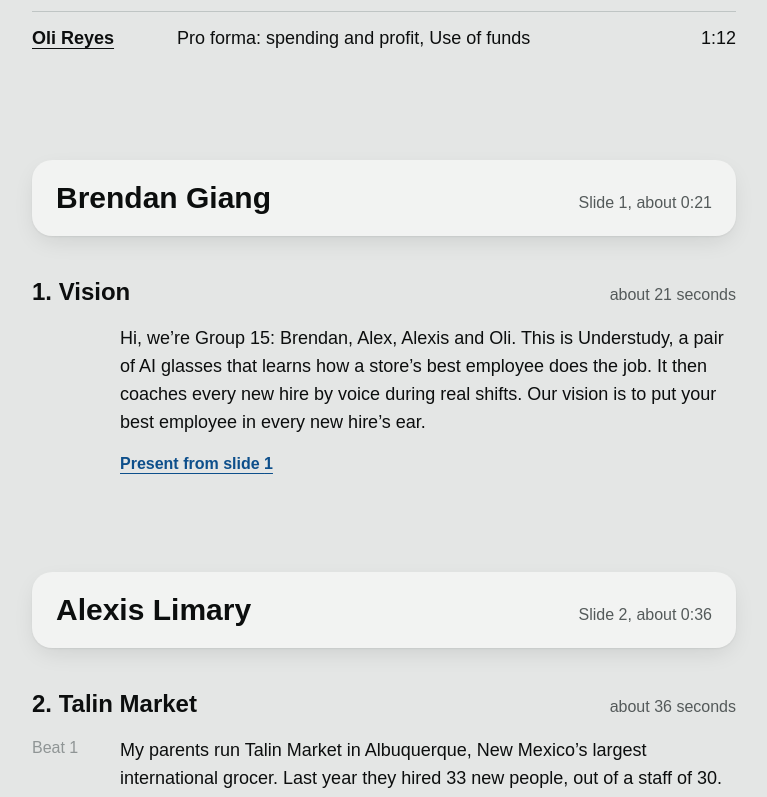
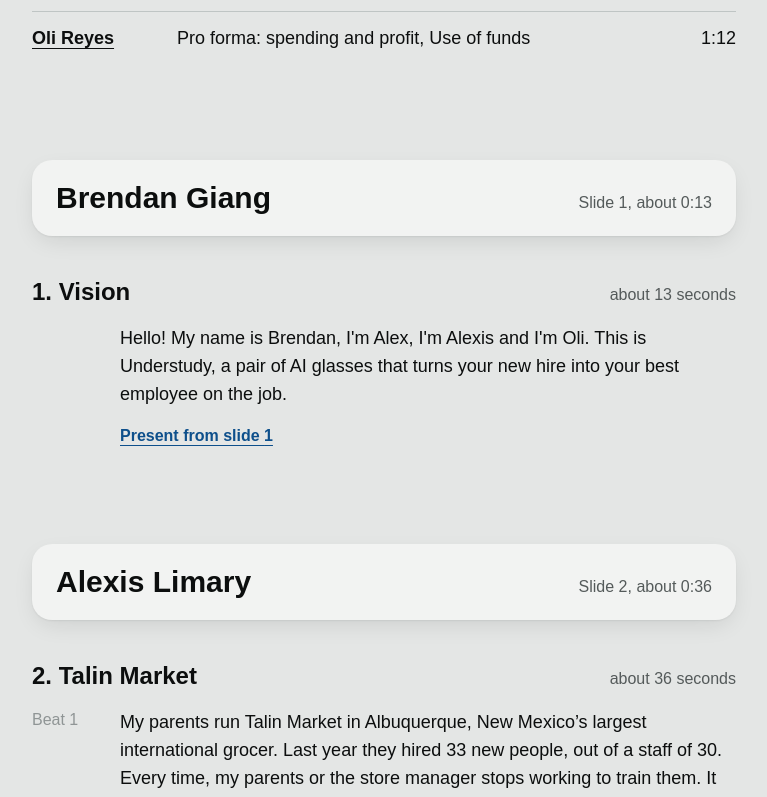
Before and after one commit to Appiest/understudy, a Next.js app: page /pitch/script in a window 1280 px wide. Shown: the part 646-1443 px from the top of the page, without its empty margins (256-1023 px from the left). Built offline with nearby package versions, Linux system fonts and the light colour scheme; a web font is replaced by a local one.

Commit message:
Update pitchScript.ts

```diff
--- a/src/content/pitchScript.ts
+++ b/src/content/pitchScript.ts
@@ -16,7 +16,7 @@ export const speakerSections = [
 
 export const pitchScript = {
   title: [
-    "Hi, we’re Group 15: Brendan, Alex, Alexis and Oli. This is Understudy, a pair of AI glasses that learns how a store’s best employee does the job. It then coaches every new hire by voice during real shifts. Our vision is to put your best employee in every new hire’s ear.",
+    "Hello! My name is Brendan, I'm Alex, I'm Alexis and I'm Oli. This is Understudy, a pair of AI glasses that turns your new hire into your best employee on the job.",
   ],
   talinStory: [
     "My parents run Talin Market in Albuquerque, New Mexico’s largest international grocer. Last year they hired 33 new people, out of a staff of 30. Every time, my parents or the store manager stops working to train them. It takes about 7-14 days before a new hire can work alone. Meanwhile, customers wait at the register.",
```
